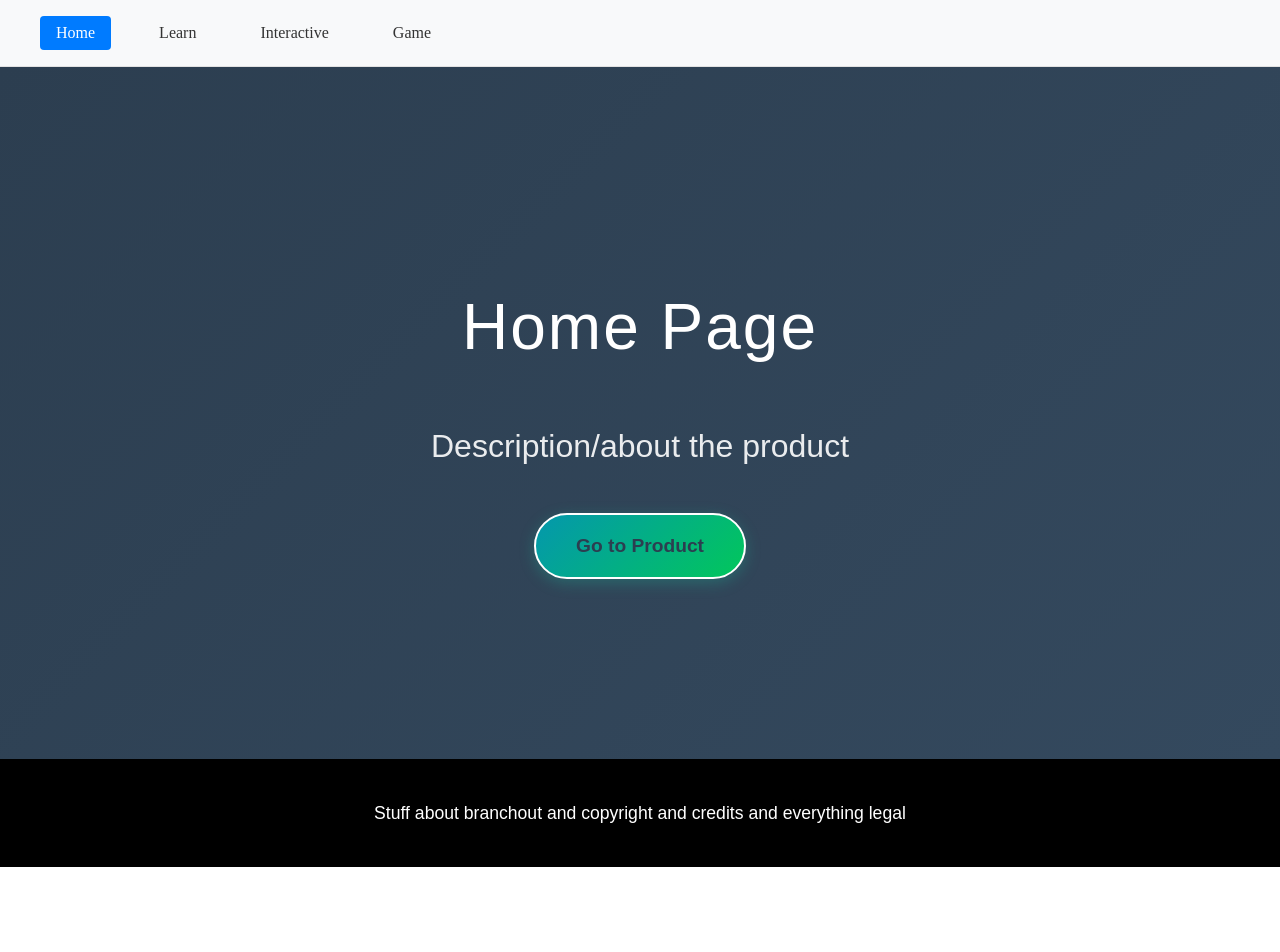
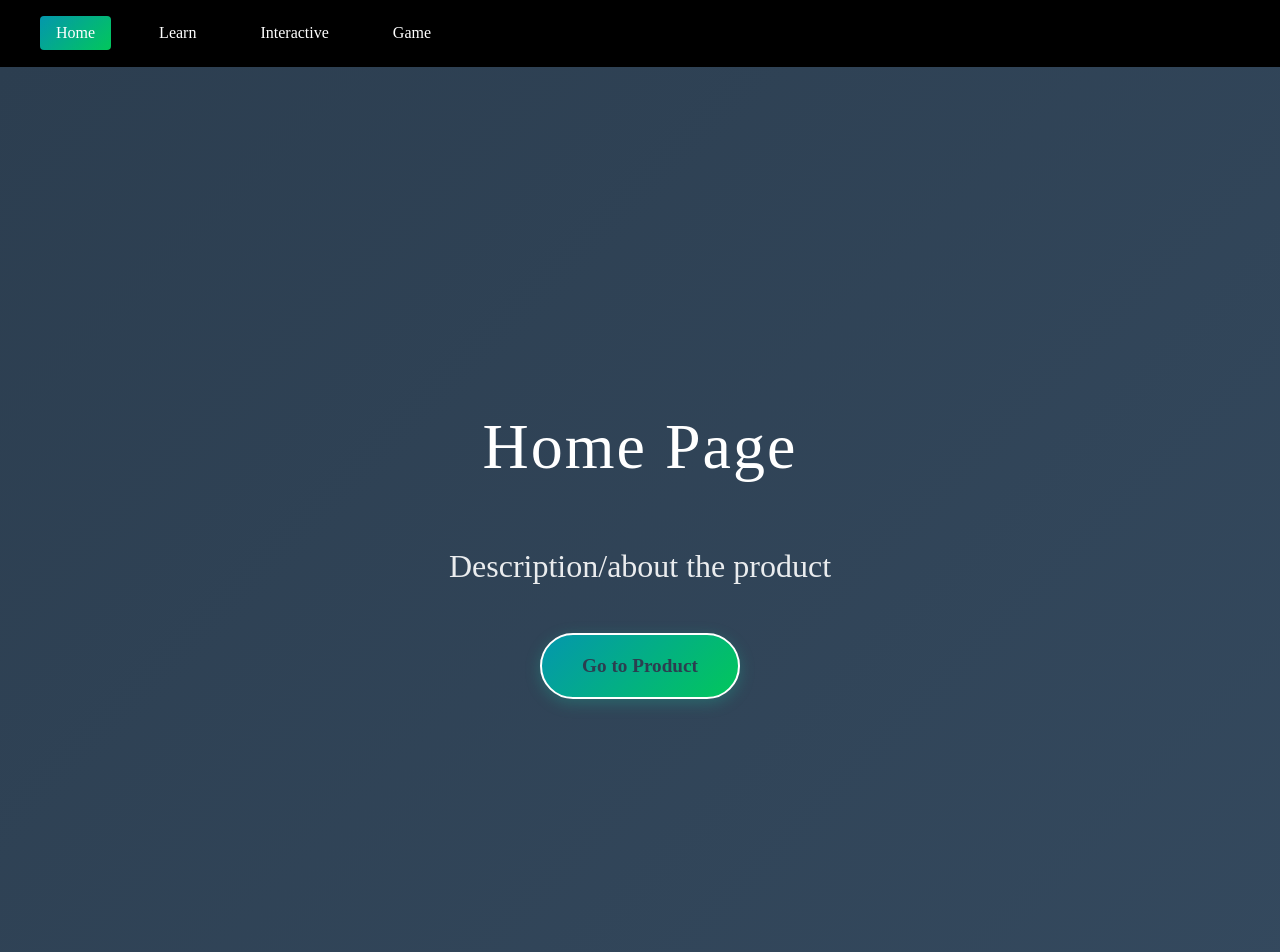
Before and after one commit to InnovatorBO/Computer-Interactive, a SvelteKit app: page / in a window 1280 px wide. Shown: the top 952 px of the page. Before the commit the page ends 867 px from the top, so only its background shows below. Built offline with nearby package versions, Linux system fonts and the light colour scheme.

Commit message:
added footer and some color to navigation

```diff
--- a/src/routes/+layout.svelte
+++ b/src/routes/+layout.svelte
@@ -3,6 +3,7 @@
   import { goto } from '$app/navigation';
 </script>
 
+<div class="page-wrapper">
   <nav class="nav-container">
     <div class="nav-links">
       <a href="/" class:active={$page.url.pathname === '/'}>Home</a>
@@ -16,11 +17,33 @@
     <slot />
   </main>
 
+  <footer class="footer">
+    <p>Stuff about branchout and copyright and credits and everything legal</p>
+  </footer>
+</div>
+
 <style>
+  :global(html, body) {
+    margin: 0;
+    padding: 0;
+    box-sizing: border-box;
+    height: 100%;
+  }
+
+  :global(#svelte) {
+    height: 100%;
+  }
+
+  .page-wrapper {
+    min-height: 100vh;
+    display: flex;
+    flex-direction: column;
+  }
+
   .nav-container {
     padding: 1rem;
-    border-bottom: 1px solid #e2e2e2;
-    background: #f8f9fa;
+    border-bottom: 1px solid #000000;
+    background: #000000;
   }
 
   .nav-links {
@@ -32,7 +55,7 @@
 
   .nav-links a {
     text-decoration: none;
-    color: #333;
+    color: #ffffff;
     padding: 0.5rem 1rem;
     border-radius: 4px;
     transition: background-color 0.2s;
@@ -43,11 +66,27 @@
   }
 
   .nav-links a.active {
-    background-color: #007bff;
+    background-color: linear-gradient(135deg, #0497ad, #02c75b);
+    background: linear-gradient(135deg, #0497ad, #02c75b);
     color: white;
   }
 
   .main-content {
+    flex: 1;
+  }
 
+  .footer {
+    background-color: #000000;
+    color: white;
+    padding: 20px 20px;
+    text-align: center;
+  }
+
+  .footer p {
+    font-size: 1.1rem;
+    font-weight: 300;
+    line-height: 1.6;
+    max-width: 800px;
+    margin: 0 auto;
   }
 </style>
--- a/src/routes/+page.svelte
+++ b/src/routes/+page.svelte
@@ -11,40 +11,23 @@
     <title>Home Page</title>
 </svelte:head>
 
-<div class="page-container">
-    <div class="main-content">
-        <h1>Home Page</h1>
-        <p>Description/about the product</p>
-        <a href="#" class="cta-button" on:click={handleHomeAction}>Go to Product</a>
-    </div>
-
-    <footer class="footer">
-        <p>Stuff about branchout and copyright and credits and everything legal</p>
-    </footer>
+<div class="main-content">
+    <h1>Home Page</h1>
+    <p>Description/about the product</p>
+    <a href="#" class="cta-button" on:click={handleHomeAction}>Go to Product</a>
 </div>
 
 <style>
-    :global(body) {
-        margin: 0;
-        padding: 0;
-        box-sizing: border-box;
-    }
-
-    .page-container {
-        min-height: 100vh;
-        display: flex;
-        flex-direction: column;
-        font-family: Arial, sans-serif;
-    }
-
     .main-content {
         flex: 1;
-        background: linear-gradient(135deg, #2c3e50, #34495e);
+        background: linear-gradient(135deg,
+#2c3e50,
+#34495e);
         display: flex;
         flex-direction: column;
         justify-content: center;
         align-items: center;
-        padding: 40px 20px;
+        padding: 300px 20px;
         text-align: center;
     }
 
@@ -65,8 +48,11 @@
     }
 
     .cta-button {
-        background: linear-gradient(135deg, #0497ad, #02c75b);
-        color: #2c3e50;
+        background: linear-gradient(135deg,
+#0497ad,
+#02c75b);
+        color:
+#2c3e50;
         padding: 20px 40px;
         border: white 2px solid;
         border-radius: 50px;
@@ -84,21 +70,6 @@
         box-shadow: 0 6px 20px rgba(26, 188, 156, 0.4);
     }
 
-    .footer {
-        background-color: #000000;
-        color: white;
-        padding: 40px 20px;
-        text-align: center;
-    }
-
-    .footer p {
-        font-size: 1.1rem;
-        font-weight: 300;
-        line-height: 1.6;
-        max-width: 800px;
-        margin: 0 auto;
-    }
-
     @media (max-width: 768px) {
         .main-content h1 {
             font-size: 2.5rem;
--- a/src/routes/learn/+page.svelte
+++ b/src/routes/learn/+page.svelte
@@ -2,7 +2,6 @@
   let activePopup: string | null = null;
 
   function showPopup(popupId: string): void {
-    // Close any currently open popup
     if (activePopup) {
       closePopup();
     }
@@ -62,7 +61,6 @@
   <button class="help-button" on:click={() => showPopup('help')}>?</button>
 </div>
 
-<!-- CPU Popup -->
 {#if activePopup === 'cpu'}
   <div class="popup" on:click={handleBackdropClick}>
     <div class="popup-content">
@@ -73,7 +71,6 @@
   </div>
 {/if}
 
-<!-- RAM Popup -->
 {#if activePopup === 'ram'}
   <div class="popup" on:click={handleBackdropClick}>
     <div class="popup-content">
@@ -84,7 +81,6 @@
   </div>
 {/if}
 
-<!-- GPU Popup -->
 {#if activePopup === 'gpu'}
   <div class="popup" on:click={handleBackdropClick}>
     <div class="popup-content">
@@ -95,7 +91,6 @@
   </div>
 {/if}
 
-<!-- Storage Popup -->
 {#if activePopup === 'storage'}
   <div class="popup" on:click={handleBackdropClick}>
     <div class="popup-content">
@@ -106,7 +101,6 @@
   </div>
 {/if}
 
-<!-- Help Popup -->
 {#if activePopup === 'help'}
   <div class="popup" on:click={handleBackdropClick}>
     <div class="popup-content">
```
Lines whose indentation alone changed are shown as unchanged.
